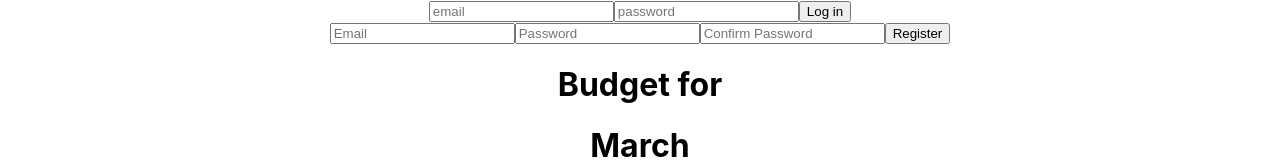
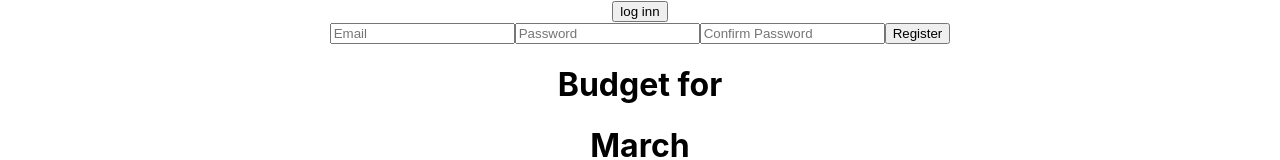
Before and after one commit to jelenaandj/Budget-App, a React (Create React App) app: page / in a window 1280 px wide. Shown: the top 160 px of the page. Built offline with nearby package versions, Linux system fonts and the light colour scheme; no server answers.

Commit message:
added log in pop up

```diff
--- a/src/App.js
+++ b/src/App.js
@@ -20,8 +20,9 @@ const uuidv4 = require('uuid/v4')
 
 
 function App() {
-    const[inputs,setInputs]=useState([]);
+    const[inputs,setInputs]=useState([])
     const[user,setUser]=useState()
+    const[showLogin,setShowLogin]=useState(false)
 
     // const[totalExp,setTotalExp]=useState([])
 
@@ -116,7 +117,10 @@ const[month,setMonth]=useState(m)
     <div className="App">
     {!user?
     <div>
-    <Login user={user} setUser={setUser} firebase={firebase}/>
+      {!showLogin&&
+    <input type='submit' value='log inn' onClick={(e)=>showLogin? setShowLogin(false):setShowLogin(true)}/>}
+    {showLogin?
+    <Login user={user} setUser={setUser} firebase={firebase}/> : console.log('notloged')}
     <Register user={user} setUser={setUser} firebase={firebase}/>
     </div>
      : <input type="submit" value="Log out" onClick={signoutHandler}/>}
```
